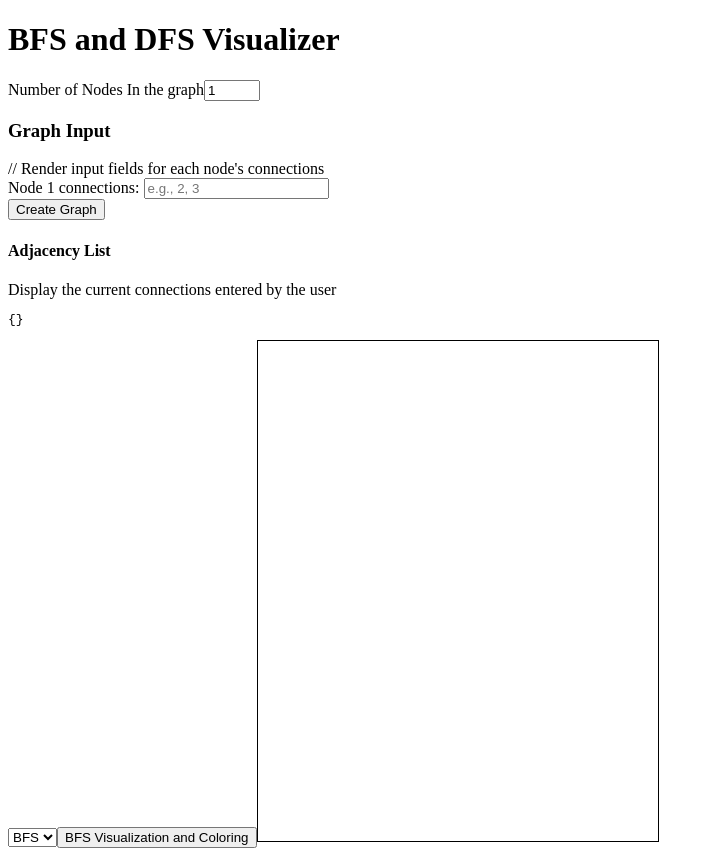
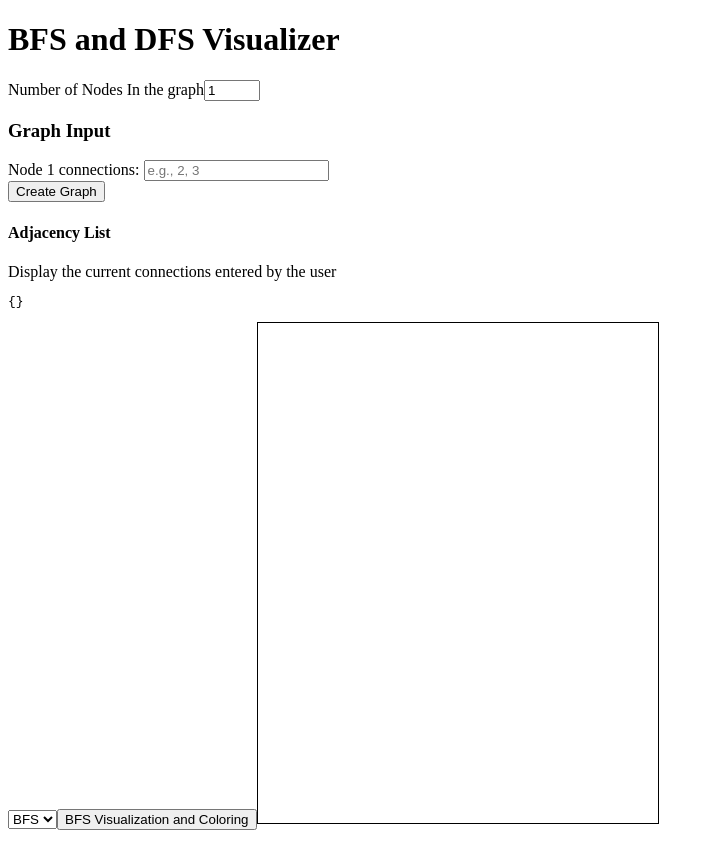
Before and after one commit to ShubhamSingh59/Graph-Visulizer, a React (Vite) app in the folder Frontend/: page / in a window 1280 px wide. Shown: the whole page, without its empty margins (0-714 px from the left). Built offline with nearby package versions, Linux system fonts and the light colour scheme.

Commit message:
Update Nodes.jsx

```diff
--- a/Frontend/src/assets/components/Nodes.jsx
+++ b/Frontend/src/assets/components/Nodes.jsx
@@ -45,7 +45,7 @@ function Nodes({ setAdjList }) {
             />
             <h3>Graph Input</h3>
 
-            // Render input fields for each node's connections
+            {/* Render input fields for each node's connections */}
             {Array.from({ length: nodeCount }, (_, index) => (
                 <div key={index + 1}>
                     <label>Node {index + 1} connections: </label>
```
